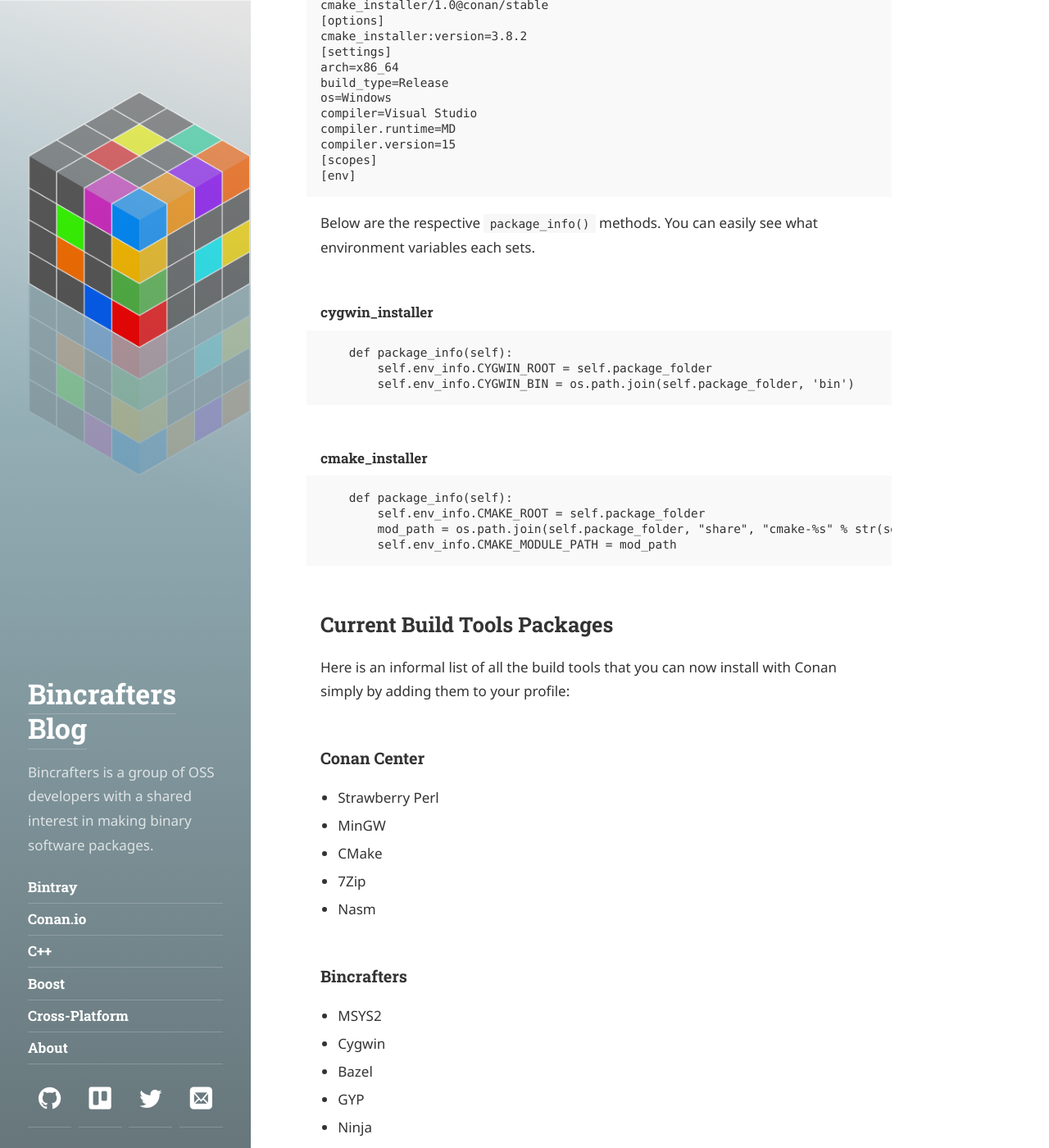
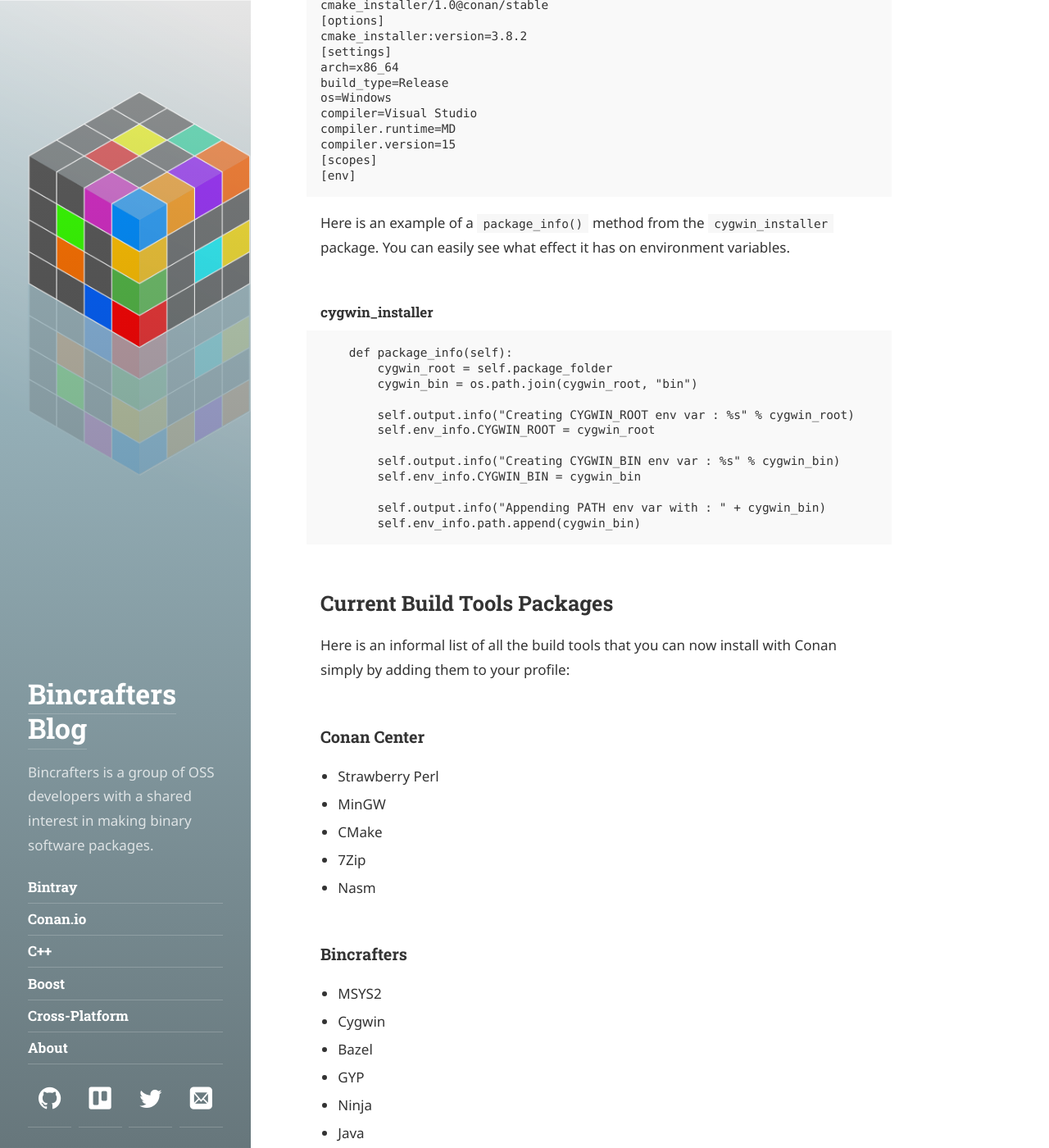
Before and after one commit to bincrafters/bincrafters.github.io, a Jekyll site: the page built from _posts/2017-12-05-Conan-Profiles-and-Build-Requires.md, in a window 1280 px wide and 1400 px high, scrolled down 2625 px. Shown: the whole window at 82% size. Built offline with Jekyll 4.4.1, drawn with Linux system fonts in a browser that asks for light colours; some web fonts are replaced; some of the changed text lies outside the part shown.

Commit message:
renamed and updated profiles post

````diff
--- a/_posts/2017-11-27-Conan-Profiles-and-Build-Requires.md
+++ b/_posts/2017-12-05-Conan-Profiles-and-Build-Requires.md
@@ -42,20 +42,23 @@ compiler.version=15
 [env]
 ```
 
-Below are the respective `package_info()` methods. You can easily see what environment variables each sets.
+Here is an example of a `package_info()` method from the `cygwin_installer` package. You can easily see what effect it has on environment variables.
 #### cygwin_installer ####
 ```
     def package_info(self):
-        self.env_info.CYGWIN_ROOT = self.package_folder
-        self.env_info.CYGWIN_BIN = os.path.join(self.package_folder, 'bin')
+        cygwin_root = self.package_folder
+        cygwin_bin = os.path.join(cygwin_root, "bin")
+
+        self.output.info("Creating CYGWIN_ROOT env var : %s" % cygwin_root)
+        self.env_info.CYGWIN_ROOT = cygwin_root
+
+        self.output.info("Creating CYGWIN_BIN env var : %s" % cygwin_bin)
+        self.env_info.CYGWIN_BIN = cygwin_bin
+
+        self.output.info("Appending PATH env var with : " + cygwin_bin)
+        self.env_info.path.append(cygwin_bin)
 ```
-#### cmake_installer ####
-```
-    def package_info(self):
-        self.env_info.CMAKE_ROOT = self.package_folder
-        mod_path = os.path.join(self.package_folder, "share", "cmake-%s" % str(self.options.version)[0:3], "Modules")
-        self.env_info.CMAKE_MODULE_PATH = mod_path
-```
+
 ## Current Build Tools Packages ##
 Here is an informal list of all the build tools that you can now install with Conan simply by adding them to your profile:
 
````
Also changed, not shown: other parts of _posts/2017-12-05-Conan-Profiles-and-Build-Requires.md (+3 -1 lines).
